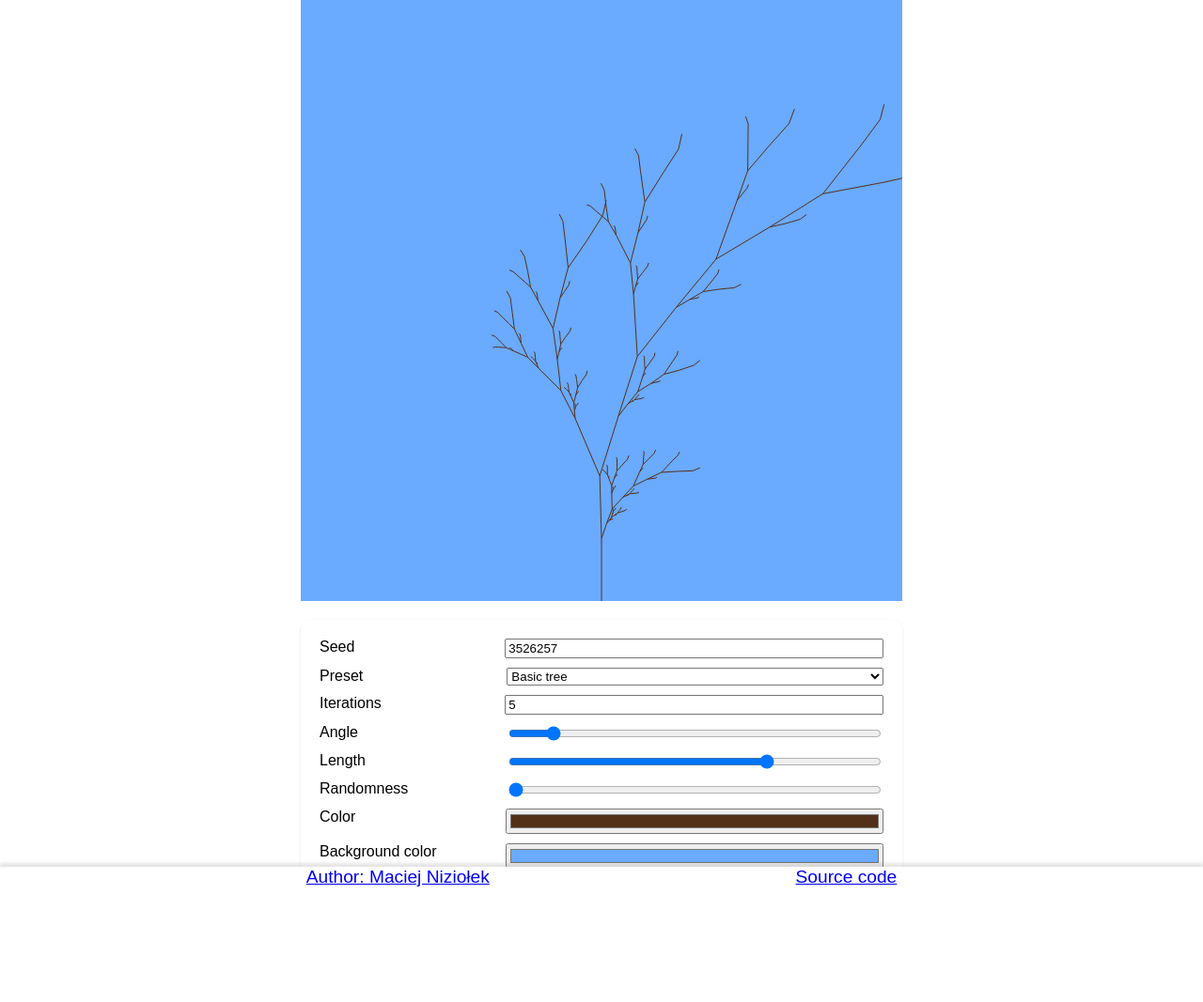
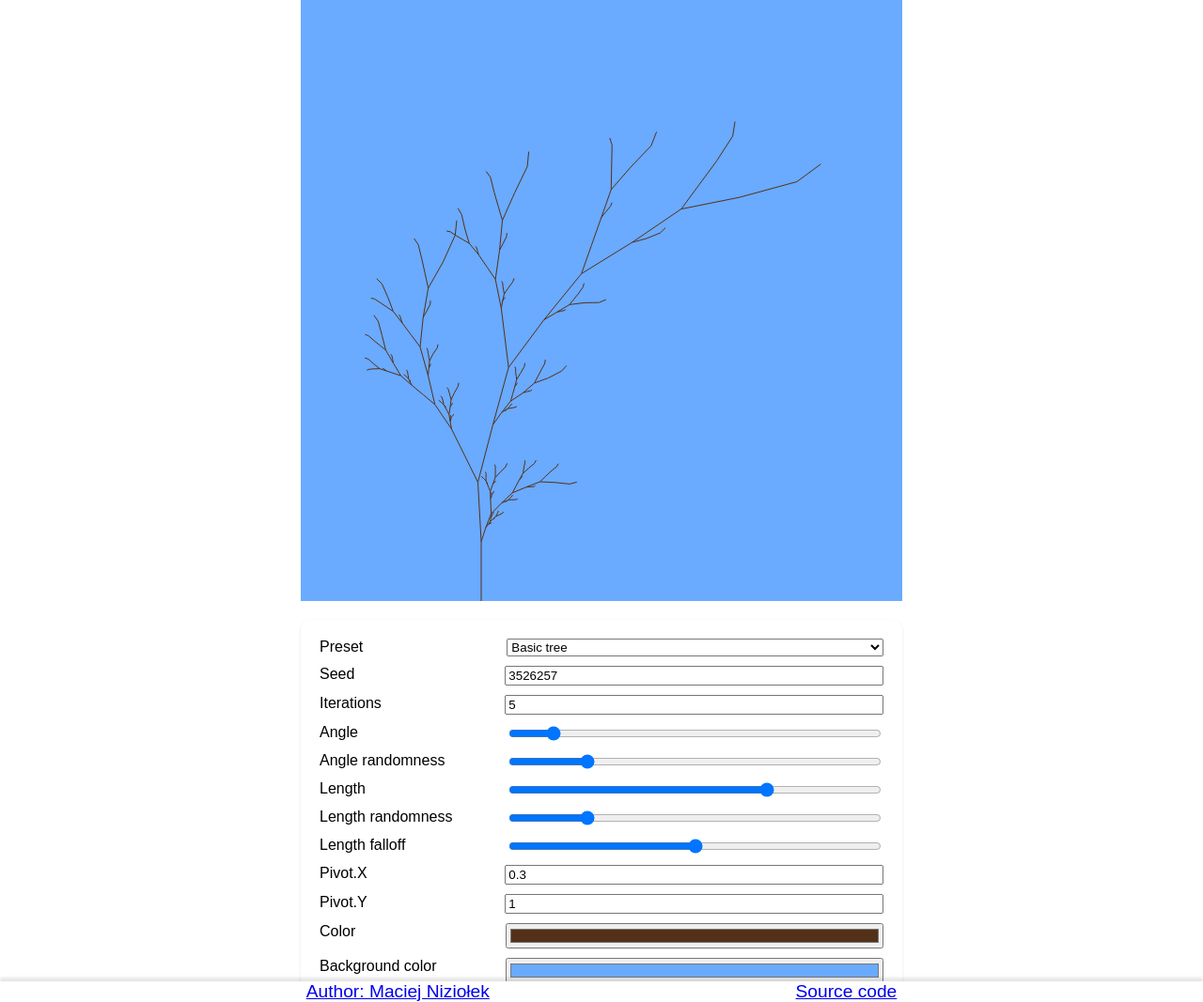
Before and after one commit to rxn7/treegen, a website with bundled scripts: page static/index.html in a window 1280 px wide. Shown: the whole page at 94% size. Before the commit the page ends 945 px from the top, so only its background shows below. Built offline with nearby package versions, Linux system fonts and the light colour scheme.

Commit message:
Improved presets

```diff
--- a/src/generator.ts
+++ b/src/generator.ts
@@ -1,25 +1,24 @@
 import { GeneratorSettings as GeneratorSettings } from "./types/settings.js";
 
 export class SentenceGenerator {
-    public cachedSentence: string = ""
+    public sentence: string = ""
 
     public generateSentence(settings: GeneratorSettings): string {
         console.assert(settings.axiom?.length > 0, "Axiom is empty")
 
-        let sentence: string = settings.axiom
+        this.sentence = settings.axiom
 
         for(let i: number = 0; i < settings.iterations; ++i) {
             let newSentence: string = ""
 
-            for(const symbol of sentence) {
+            for(const symbol of this.sentence) {
                 const ruleSuccessor: string | undefined = settings.rules[symbol]
                 newSentence += ruleSuccessor ? ruleSuccessor : symbol
             }
 
-            sentence = newSentence
+            this.sentence = newSentence
         }
 
-        this.cachedSentence = sentence
-        return this.cachedSentence
+        return this.sentence
     }
 }
--- a/src/index.ts
+++ b/src/index.ts
@@ -1,5 +1,6 @@
 import { SentenceGenerator } from "./generator.js";
 import { Renderer } from "./renderer.js";
+import { Settings } from "./settings.js";
 import { Preset } from "./types/preset.js";
 import { RendererSettings, GeneratorSettings } from "./types/settings.js";
 
@@ -7,36 +8,43 @@ export namespace Main {
     export const presets: Array<Preset> = [
         {
             name: "Basic tree",
-            pivotY: 1.0,
-            pivotX: 0.5,
-            randomness: 0.1,
-            angle: 20,
             axiom: 'X',
             rules: {
                 'X': 'F-((X)+Y)+F(+FX)-X',
+            },
+            rendererSettings: {
+                pivotY: 1.0,
+                pivotX: 0.3,
+                angleRandomness: 0.2,
+                angle: 20,
             }
         },
         {
             name: "Basic tree 2",
-            pivotY: 1.0,
-            pivotX: 0.5,
-            randomness: 0.1,
-            angle: 20,
             axiom: 'X',
             rules: {
                 'X': 'F+((X)-X)-F(-FX)+X',
+            },
+            rendererSettings: {
+                pivotY: 1.0,
+                pivotX: 0.5,
+                angleRandomness: 0.2,
+                angle: 20,
             }
         },
         {
             name: "Sierpinski triangle",
-            pivotY: 1.0,
-            pivotX: 0.0,
-            randomness: 0.0,
-            angle: 120,
             axiom: 'F-F-F',
             rules: {
                 'F': 'F-G+F+G-F',
                 'G': 'GG'
+            },
+            rendererSettings: {
+                pivotY: 1.0,
+                pivotX: 0.0,
+                angleRandomness: 0.0,
+                lengthRandomness: 0.0,
+                angle: 120,
             }
         },
     ]
@@ -54,25 +62,24 @@ export namespace Main {
         color: '#533118',
         width: 1.0,
         seed: 'seed',
-        randomness: 0.2,
         angle: 120,
+        angleRandomness: 0.2,
         length: 70,
-        falloff: 0.5,
+        lengthRandomness: 0.2,
+        lengthFalloff: 0.5,
     }
 
     export let currentRulePresetIdx: number = 0
     export const getCurrentRulePreset = () => currentRulePresetIdx
     export const setCurrentRulePreset = (i: number) => {
-        currentRulePresetIdx = i;
-        const preset: Preset = presets[currentRulePresetIdx]
+        const preset: Preset = presets[currentRulePresetIdx = i]
 
         generatorSettings.rules = preset.rules
         generatorSettings.axiom = preset.axiom
 
-        rendererSettings.angle = preset.angle
-        rendererSettings.randomness = preset.randomness
-        rendererSettings.pivotX = preset.pivotX
-        rendererSettings.pivotY = preset.pivotY
+        rendererSettings = {...rendererSettings, ...preset.rendererSettings}
+
+        Settings.refresh()
     }
 
     let generator: SentenceGenerator = new SentenceGenerator()
@@ -82,9 +89,10 @@ export namespace Main {
     }
 
     export function render() {
-        Renderer.render(generator.cachedSentence, rendererSettings)
+        Renderer.render(generator.sentence, rendererSettings)
     }
 }
 
+Settings.init()
 Main.setCurrentRulePreset(0);
 Main.regenerate()
--- a/src/renderer.ts
+++ b/src/renderer.ts
@@ -25,7 +25,7 @@ export namespace Renderer {
         ctx.lineWidth = settings.width
         ctx.strokeStyle = settings.color
 
-        let length = random.randomized(settings.length, settings.randomness)
+        let length = random.randomized(settings.length, settings.lengthRandomness)
         ctx.beginPath()
 
         for(const symbol of sentence) {
@@ -38,21 +38,21 @@ export namespace Renderer {
                     break
 
                 case '+':
-                    turtle.rotate(random.randomized(settings.angle, settings.randomness))
+                    turtle.rotate(random.randomized(settings.angle, settings.angleRandomness))
                     break
 
                 case '-':
-                    turtle.rotate(-random.randomized(settings.angle, settings.randomness))
+                    turtle.rotate(-random.randomized(settings.angle, settings.angleRandomness))
                     break
 
                 case '(':
                     turtle.push()
-                    length *= settings.falloff
+                    length *= settings.lengthFalloff
                     break
 
                 case ')':
                     turtle.pop()
-                    length /= settings.falloff
+                    length /= settings.lengthFalloff
                     break
 
                 case '[':
--- a/src/settings.ts
+++ b/src/settings.ts
@@ -1,17 +1,21 @@
 import { Main } from "./index.js"
 import Random from "./random.js"
 
+export namespace Settings {
     const inputFrame: HTMLDivElement = document.getElementById('input-frame') as HTMLDivElement
+    const elements: Array<HTMLElement> = []
+    const refreshEvent: CustomEvent = new CustomEvent('refresh')
+
+    export function init() {
+        createSelect('Preset',
+            Main.presets.map(p => p.name),
+            Main.getCurrentRulePreset,
+            (v: number) => Main.setCurrentRulePreset(v), true)
 
         createNumberOption('Seed',
             0, Number.MAX_SAFE_INTEGER,
             () => Random.hashCode(Main.rendererSettings.seed),
             (v: string | number) => Main.rendererSettings.seed = v.toString(), true)
-
-createSelect('Preset',
-    Main.presets.map(p => p.name),
-    Main.getCurrentRulePreset,
-    (v: number) => Main.setCurrentRulePreset(v), true)
 
         createNumberOption('Iterations',
             1, 100,
@@ -23,23 +27,49 @@ createRangeOption('Angle',
             () => Main.rendererSettings.angle,
             (v: number) => Main.rendererSettings.angle = v)
 
+        createRangeOption('Angle randomness',
+            0.0, 1.0, 0.01,
+            () => Main.rendererSettings.angleRandomness,
+            (v: number) => Main.rendererSettings.angleRandomness = v)
+
         createRangeOption('Length',
             0.001, 100, 0.01,
             () => Main.rendererSettings.length,
             (v: number) => Main.rendererSettings.length = v)
 
-createRangeOption('Randomness',
+        createRangeOption('Length randomness',
             0.0, 1.0, 0.01,
-    () => Main.rendererSettings.randomness,
-    (v: number) => Main.rendererSettings.randomness = v)
+            () => Main.rendererSettings.lengthRandomness,
+            (v: number) => Main.rendererSettings.lengthRandomness = v)
+
+        createRangeOption('Length falloff',
+            0.001, 1.0, 0.01,
+            () => Main.rendererSettings.lengthFalloff,
+            (v: number) => Main.rendererSettings.lengthFalloff = v)
+
+        createNumberOption('Pivot.X',
+            -10, 10,
+            () => Main.rendererSettings.pivotX,
+            (v: number) => Main.rendererSettings.pivotX = v)
+
+        createNumberOption('Pivot.Y',
+            -10, 10,
+            () => Main.rendererSettings.pivotY,
+            (v: number) => Main.rendererSettings.pivotY = v)
 
         createInput('Color', 'color',
             () => Main.rendererSettings.color,
-    (v: string | number) => {Main.rendererSettings.color = v as string})
+            (v: string | number) => { Main.rendererSettings.color = v as string })
 
         createInput('Background color', 'color',
             () => Main.rendererSettings.bgColor,
-    (v: string | number) => {Main.rendererSettings.bgColor = v as string})
+            (v: string | number) => { Main.rendererSettings.bgColor = v as string })
+    }
+
+    export function refresh() {
+        for (const el of elements)
+            el.dispatchEvent(refreshEvent)
+    }
 
     function createNumberOption(label: string, min: number, max: number, value: () => number, setValue: (v: number) => void, regenerate: boolean = false): void {
         const inputElement: HTMLInputElement = createInput(label, 'number', value, (v: number | string) => setValue(v as number), regenerate)
@@ -58,16 +88,22 @@ function createInput(label: string, inputType: string, value: () => string | num
         const inputElement: HTMLInputElement = document.createElement('input') as HTMLInputElement
         inputElement.type = inputType
 
-    const valueType: string = typeof(value())
-    switch(valueType) {
+        const valueType: string = typeof (value())
+
+        const refresh = (): void => {
+            switch (valueType) {
                 case 'number': inputElement.valueAsNumber = value() as number; break
                 case 'string': inputElement.value = value() as string; break
+            }
         }
 
         inputElement.addEventListener('input', () => {
             setValue(valueType === 'number' ? inputElement.valueAsNumber : inputElement.value)
             regenerate ? Main.regenerate() : Main.render()
         })
+
+        inputElement.addEventListener('refresh', () => refresh())
+        refresh()
 
         createInputContainer(label, inputElement)
 
@@ -77,18 +113,23 @@ function createInput(label: string, inputType: string, value: () => string | num
     function createSelect(label: string, items: Array<string>, value: () => number, setValue: (v: number) => void, regenerate: boolean = false): HTMLSelectElement {
         const selectElement: HTMLSelectElement = document.createElement('select')
 
-    for(let i=0; i<items.length; ++i) {
+        for (let i = 0; i < items.length; ++i) {
             const optionElement: HTMLOptionElement = document.createElement('option')
             optionElement.innerText = items[i]
             selectElement.appendChild(optionElement)
         }
 
+        const refresh = (): void => {
             selectElement.selectedIndex = value()
+        }
 
         selectElement.addEventListener('change', () => {
             setValue(selectElement.selectedIndex)
             regenerate ? Main.regenerate() : Main.render()
         })
+
+        selectElement.addEventListener('refresh', () => refresh())
+        refresh()
 
         createInputContainer(label, selectElement)
 
@@ -103,6 +144,9 @@ function createInputContainer(label: string, element: HTMLElement): void {
         labelElement.textContent = label
         container.appendChild(labelElement)
 
+        elements.push(element)
+
         container.appendChild(element)
         inputFrame.appendChild(container)
     }
+}
--- a/src/types/settings.d.ts
+++ b/src/types/settings.d.ts
@@ -13,9 +13,10 @@ export type RendererSettings = {
 	width: number,
 	seed: string,
     angle: number,
+	angleRandomness: number,
 	length: number,
-	falloff: number,
-    randomness: number,
+    lengthRandomness: number,
+	lengthFalloff: number,
 	pivotX: number,
 	pivotY: number,
 }
--- a/static/index.html
+++ b/static/index.html
@@ -19,5 +19,4 @@
     </body>
 
 	<script type="module" src="src/index.js"></script>
-	<script type="module" src="src/settings.js"></script>
 </html>
```
Also changed, not shown: src/types/preset.d.ts (+3 -4 lines). Lines whose indentation alone changed are shown as unchanged.
